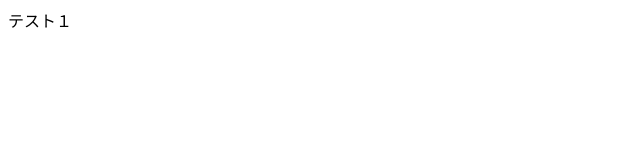
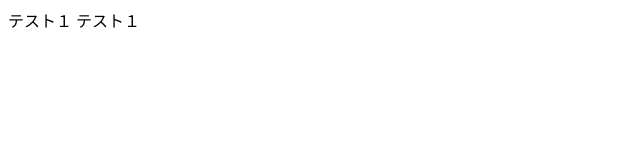
Before and after one commit to jinyasu/jinyasu.github.io, a plain HTML site: page test1.html in a window 1280 px wide. Shown: the full height of the page, 0-640 px from the left. Drawn offline with Linux system fonts and the light colour scheme.

Commit message:
no message

```diff
--- a/test1.html
+++ b/test1.html
@@ -8,7 +8,7 @@
 <body>
 
 テスト１
-
+テスト１
 
 </body>
 </html>
```
